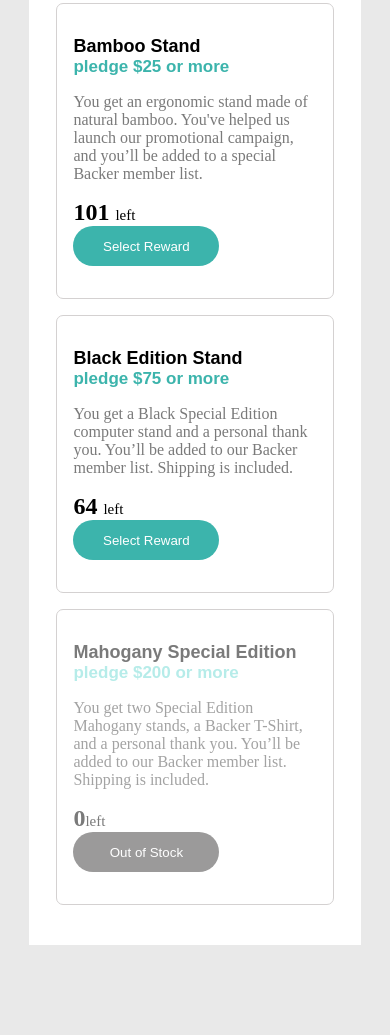
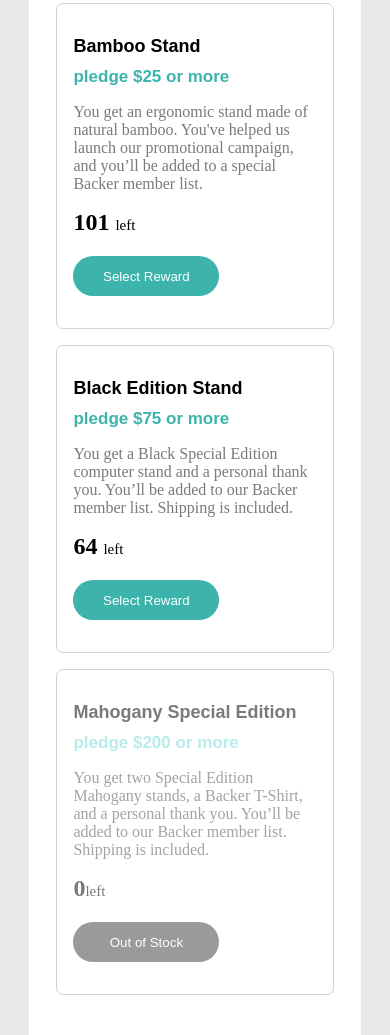
Before and after one commit to joshuageorge027/crowd-funding-product-page, a plain HTML site: page index.html in a window 390 px wide. Shown: the part 1202-2237 px from the top of the page. Drawn offline with Linux system fonts and the light colour scheme.

Commit message:
updated spacing

```diff
--- a/style.css
+++ b/style.css
@@ -516,11 +516,13 @@ span {
   .special {
     display: flex;
     flex-direction: column;
+    gap: 10px;
     margin: 1rem 0;
   }
 
   .button-time {
     display: flex;
+    gap: 20px;
     flex-direction: column;
   }
 
@@ -531,6 +533,7 @@ span {
 
   .out-of-stock {
     display: flex;
+    gap: 20px;
     flex-direction: column;
   }
 
```
